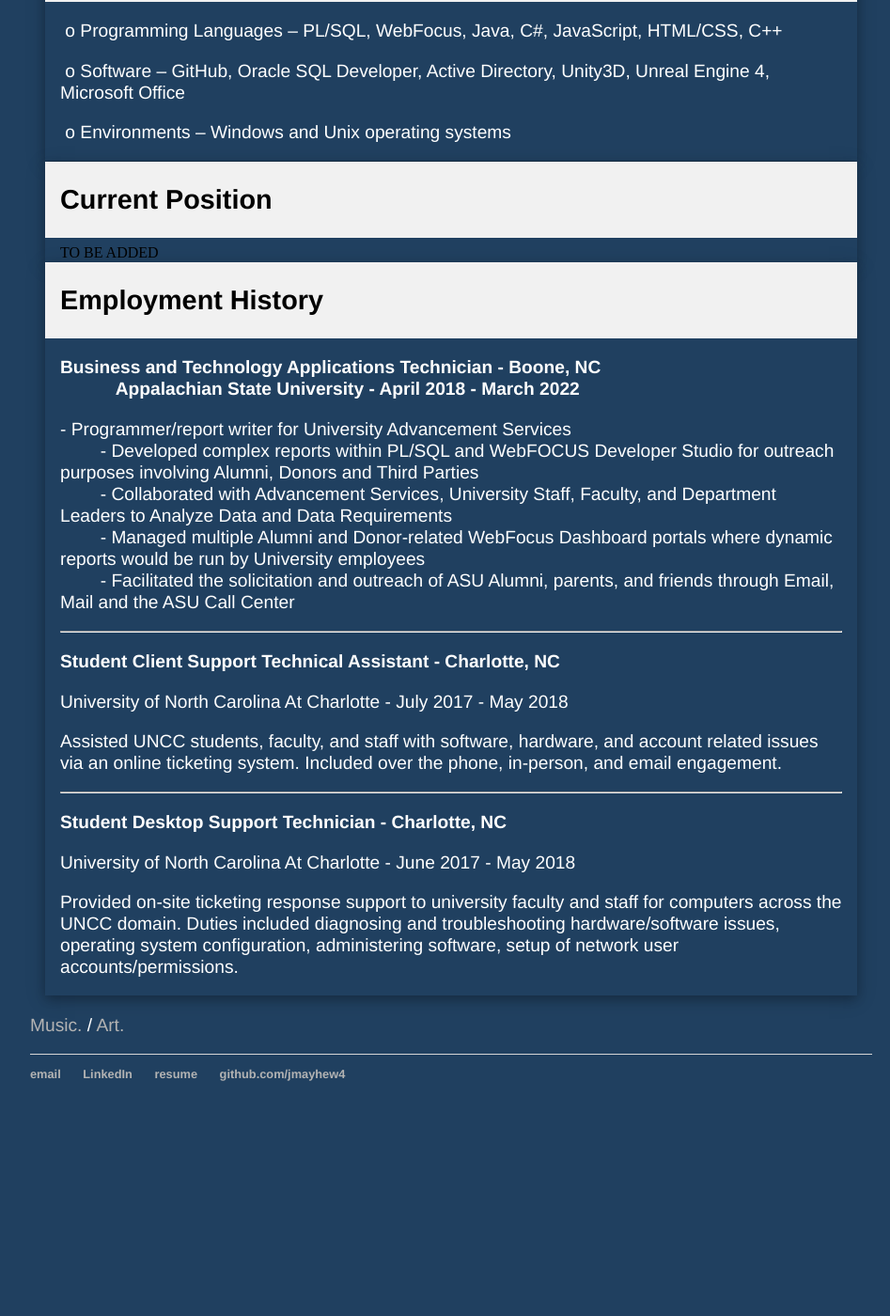
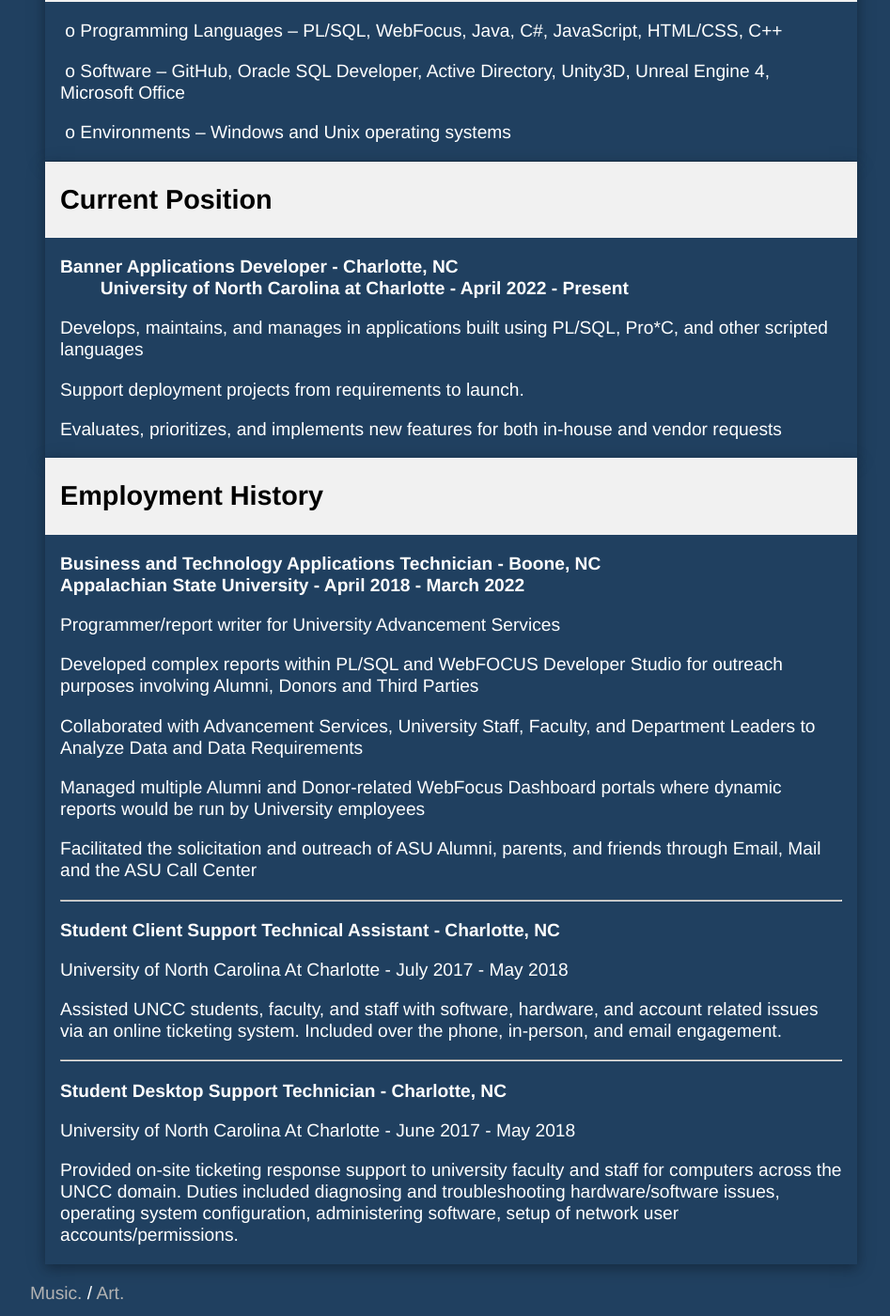
Before and after one commit to jmayhew4/jmayhew4.github.io, a Jekyll site: the page built from index.html, in a window 1280 px wide and 1400 px high, scrolled down 463 px. Shown: the whole window at 94% size, without its empty margins (160-1107 px from the left). Built offline with Jekyll 4.4.1, drawn with Linux system fonts in a browser that asks for light colours; before the commit the page ends 1673 px from its top, so only the background shows below that.

Commit message:
Update index.html

```diff
--- a/index.html
+++ b/index.html
@@ -42,7 +42,12 @@
     </header>
     <div class="w3-container"><br>
       <!-- <img src="../photos/UNCC.PNG" alt="Avatar" class="w3-left w3-circle w3-margin-right" style="width:90px"> -->
-	TO BE ADDED
+	<p><strong>Banner Applications Developer - Charlotte, NC</strong>
+	<strong>University of North Carolina at Charlotte - April 2022 - Present</strong></p>
+	<p>Develops, maintains, and manages in applications built using PL/SQL, Pro*C, and other scripted languages</p>
+	<p>Support deployment projects from requirements to launch.</p>
+	<p>Evaluates, prioritizes, and implements new features for both in-house and vendor requests</p>
+
    </div>
   </div>
 </div>
@@ -54,12 +59,12 @@
     </header>
     <div class="w3-container"><br>
 	<p><strong>Business and Technology Applications Technician - Boone, NC</strong>
-	   <strong>Appalachian State University - April 2018 - March 2022</strong></p>
-	<p>- Programmer/report writer for University Advancement Services
-	- Developed complex reports within PL/SQL and WebFOCUS Developer Studio for outreach purposes involving Alumni, Donors and Third Parties
-	- Collaborated with Advancement Services, University Staff, Faculty, and Department Leaders to Analyze Data and Data Requirements
-	- Managed multiple Alumni and Donor-related WebFocus Dashboard portals where dynamic reports would be run by University employees
-	- Facilitated the solicitation and outreach of ASU Alumni, parents, and friends through Email, Mail and the ASU Call Center</p><hr>
+<strong>Appalachian State University - April 2018 - March 2022</strong></p>
+	<p>Programmer/report writer for University Advancement Services</p>
+	<p>Developed complex reports within PL/SQL and WebFOCUS Developer Studio for outreach purposes involving Alumni, Donors and Third Parties</p>
+	<p>Collaborated with Advancement Services, University Staff, Faculty, and Department Leaders to Analyze Data and Data Requirements</p>
+	<p>Managed multiple Alumni and Donor-related WebFocus Dashboard portals where dynamic reports would be run by University employees</p>
+	<p>Facilitated the solicitation and outreach of ASU Alumni, parents, and friends through Email, Mail and the ASU Call Center</p><hr>
 
       <!-- <img src="../photos/UNCC.PNG" alt="Avatar" class="w3-left w3-circle w3-margin-right" style="width:90px"> -->
 	<p><strong>Student Client Support Technical Assistant - Charlotte, NC</strong></p>
```
